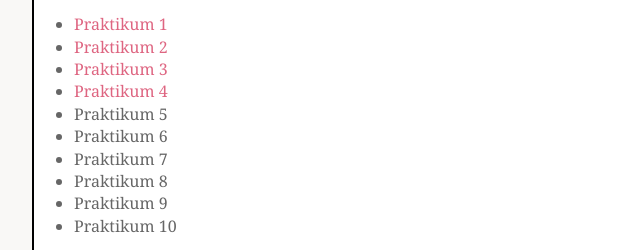
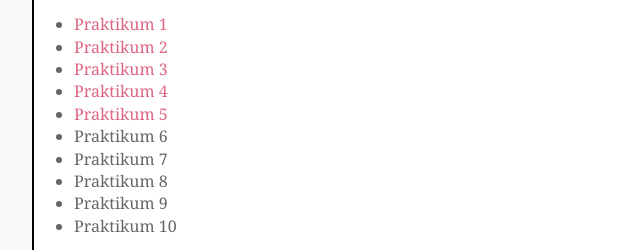
Before and after one commit to anjen-tyas/MulOn-1800016010, a plain HTML site: page index.html in a window 1280 px wide. Shown: the part 132-382 px from the top of the page, 136-776 px from the left. Drawn offline with Linux system fonts and the light colour scheme.

Commit message:
Update index.html

```diff
--- a/index.html
+++ b/index.html
@@ -108,7 +108,7 @@
 			<li><a href="praktikum_2_1800016010.html">Praktikum 2</a></li>
 			<li><a href="praktikum_3_1800016010.html">Praktikum 3</a></li>
 			<li><a href="praktikum_4_1800016010.html">Praktikum 4</a></li>
-                    <li>Praktikum 5</li>
+			<li><a href="praktikum_5_1800016010.html">Praktikum 5</a></li>
                     <li>Praktikum 6</li>
                     <li>Praktikum 7</li>
                     <li>Praktikum 8</li>
```
